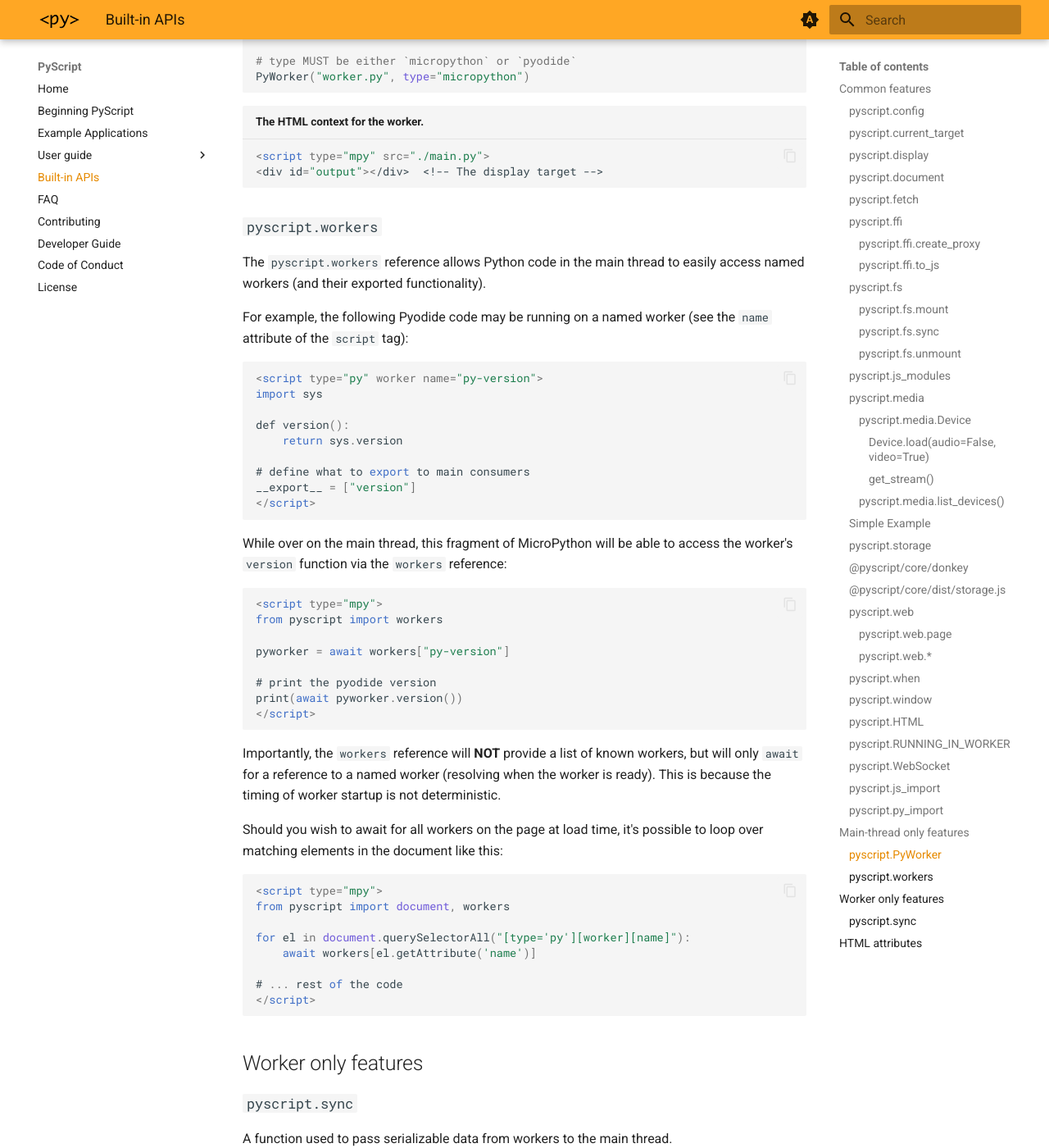
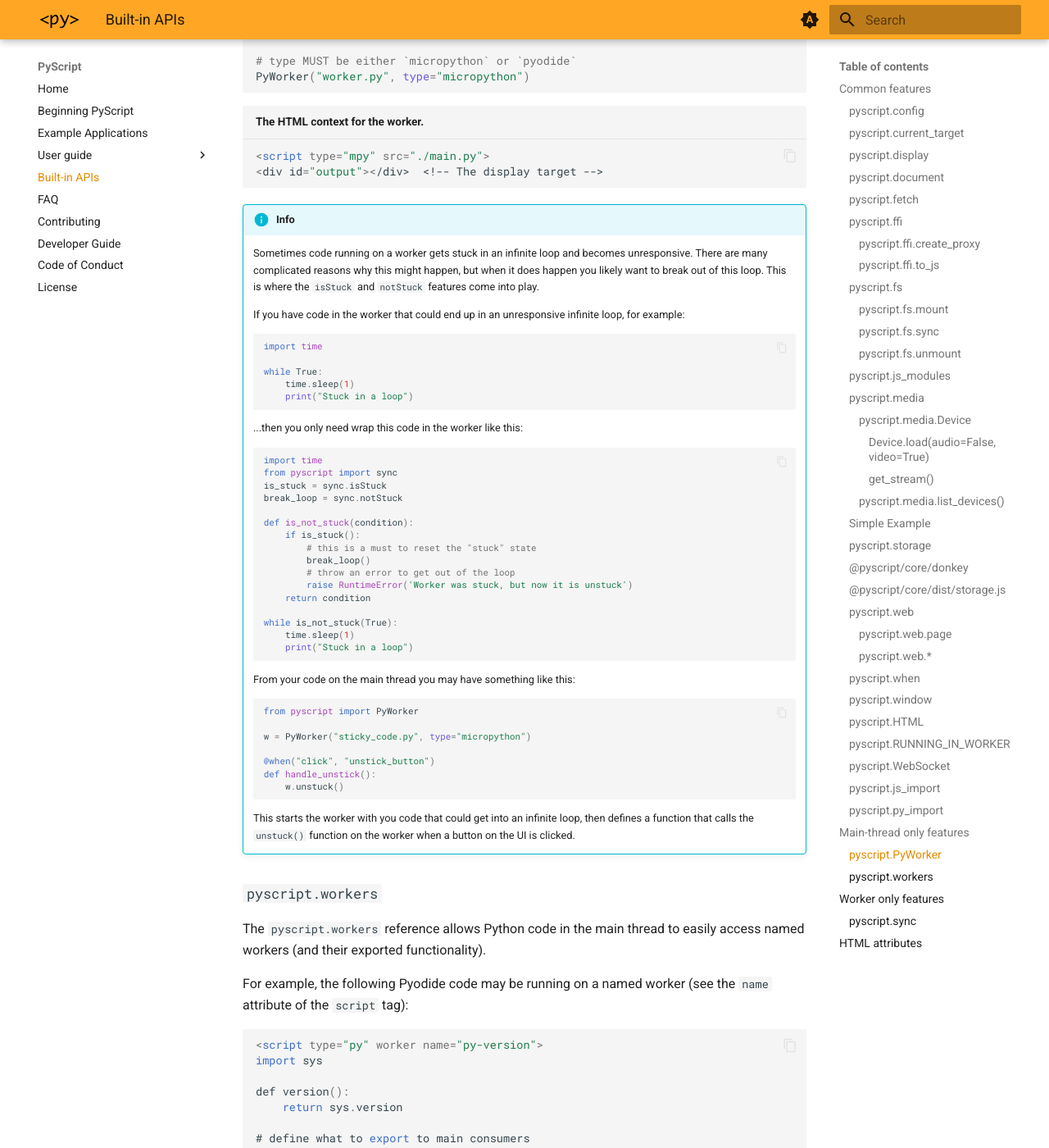
Before and after one commit to pyscript/docs, an MkDocs documentation site: the page built from docs/api.md, in a window 1280 px wide and 1400 px high, scrolled down 21784 px. Shown: the whole window at 82% size. Built offline with MkDocs 1.6.1 and Material for MkDocs 9.7.7, drawn with Linux system fonts in a browser that asks for light colours; the version menu is left out.

Commit message:
Add docs about unsticking web workers stuck in infinite loops.

````diff
--- a/docs/api.md
+++ b/docs/api.md
@@ -1100,6 +1100,61 @@ PyWorker("worker.py", type="micropython")
 <div id="output"></div>  <!-- The display target -->
 ```
 
+!!! info
+
+    Sometimes code running on a worker gets stuck in an infinite loop and
+    becomes unresponsive. There are many complicated reasons why this might
+    happen, but when it does happen you likely want to break out of this
+    loop. This is where the `isStuck` and `notStuck` features come into play.
+
+    If you have code in the worker that could end up in an unresponsive
+    infinite loop, for example:
+
+    ```python
+    import time
+
+    while True:
+        time.sleep(1)
+        print("Stuck in a loop")
+    ```
+
+    ...then you only need wrap this code in the worker like this:
+
+    ```python
+    import time
+    from pyscript import sync
+    is_stuck = sync.isStuck
+    break_loop = sync.notStuck
+
+    def is_not_stuck(condition):
+        if is_stuck():
+            # this is a must to reset the "stuck" state
+            break_loop()
+            # throw an error to get out of the loop
+            raise RuntimeError('Worker was stuck, but now it is unstuck')
+        return condition
+
+    while is_not_stuck(True):
+        time.sleep(1)
+        print("Stuck in a loop")
+    ```
+
+    From your code on the main thread you may have something like this:
+
+    ```python
+    from pyscript import PyWorker
+
+    w = PyWorker("sticky_code.py", type="micropython")
+
+    @when("click", "unstick_button")
+    def handle_unstick():
+        w.unstuck()
+    ```
+
+    This starts the worker with you code that could get into an infinite loop,
+    then defines a function that calls the `unstuck()` function on the worker
+    when a button on the UI is clicked.
+
 ### `pyscript.workers`
 
 The `pyscript.workers` reference allows Python code in the main thread to
````
